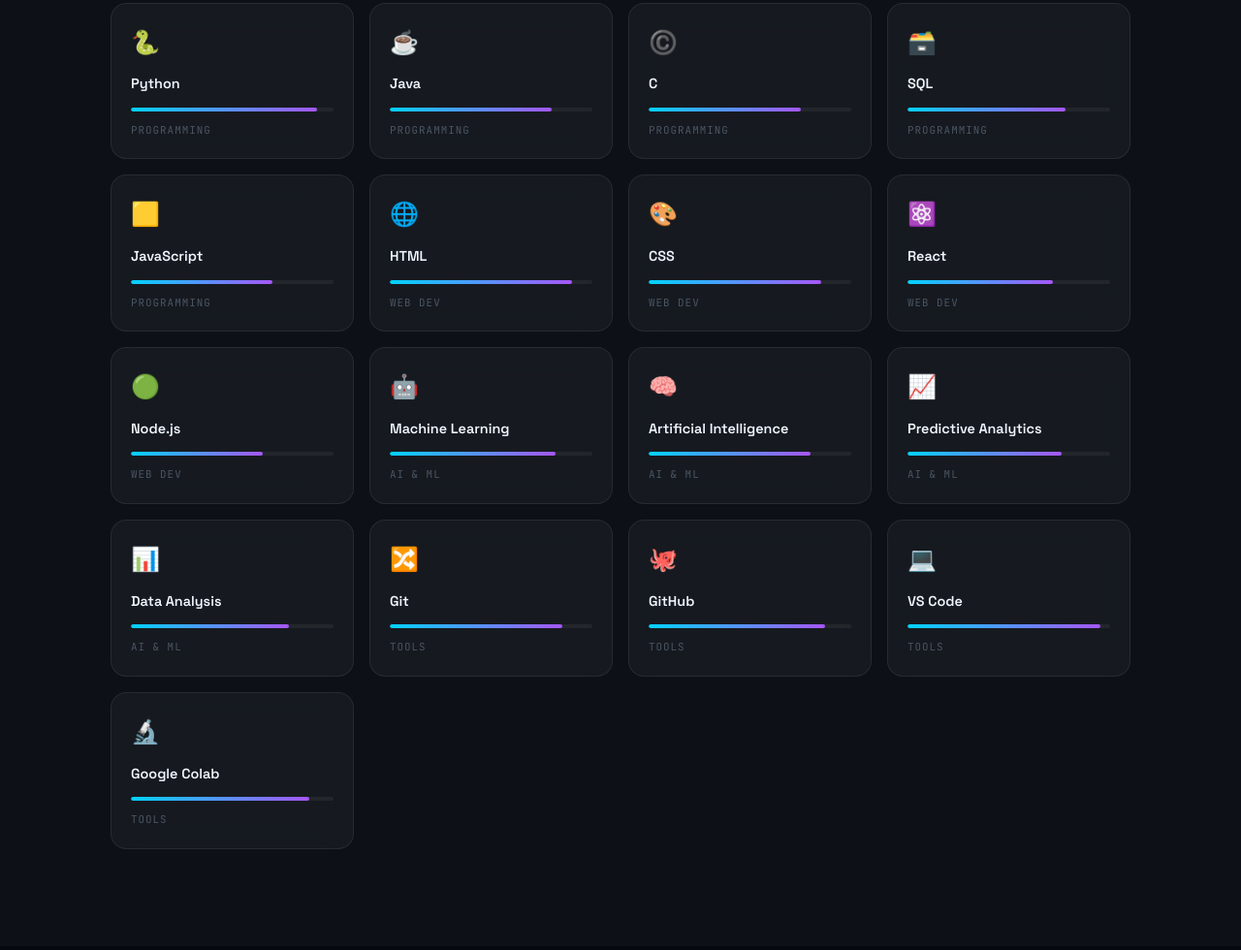
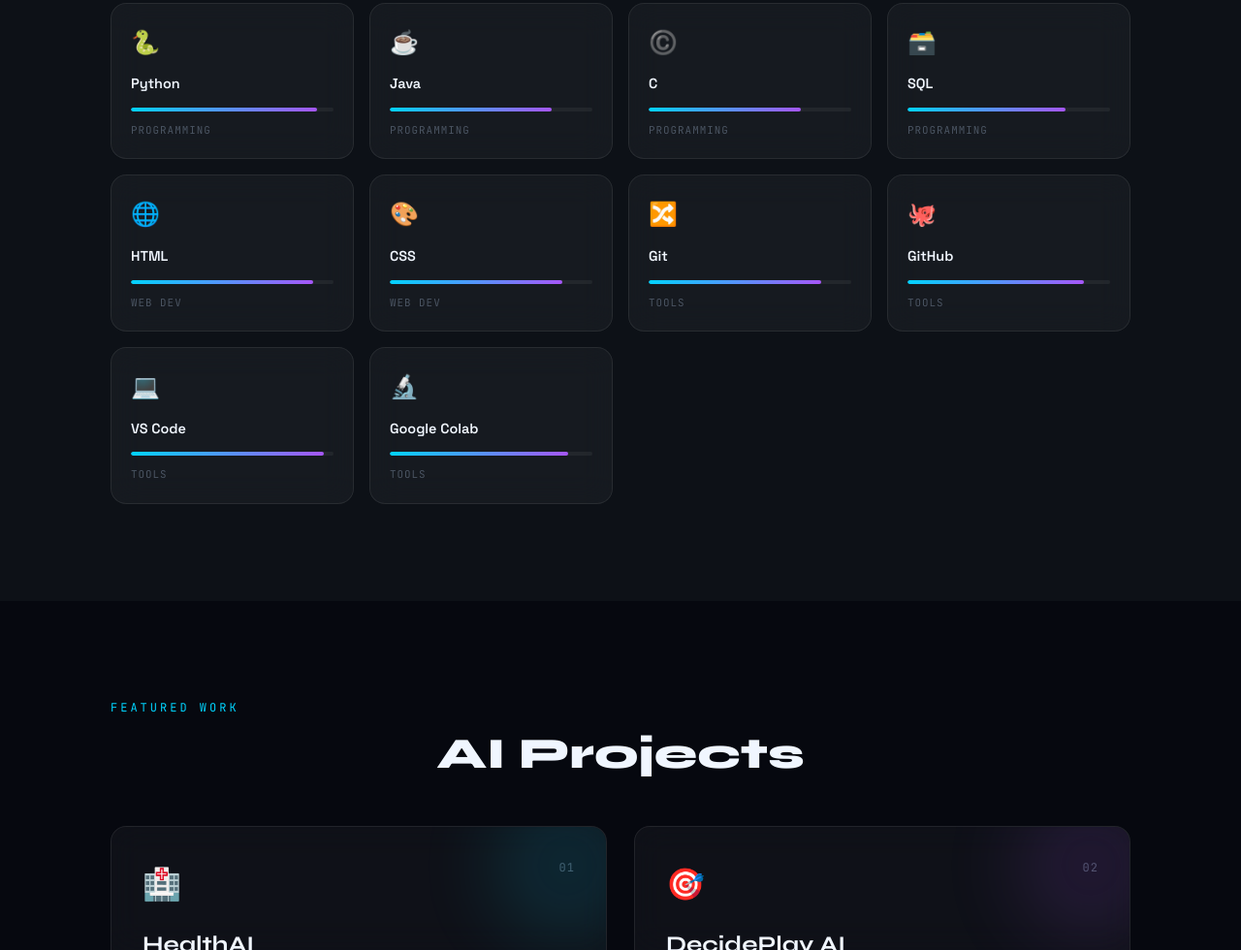
Before and after one commit to aishu104/My_portfolio, a plain HTML site: page index.html in a window 1280 px wide. Shown: the part 2001-2981 px from the top of the page at 97% size. Drawn offline with Linux system fonts and the light colour scheme.

Commit message:
Remove unused skill cards from index.html
Removed several skill cards related to JavaScript, React, Node.js, Machine Learning, Artificial Intelligence, and Predictive Analytics.

```diff
--- a/index.html
+++ b/index.html
@@ -188,12 +188,6 @@
           <div class="skill-bar-wrap"><div class="skill-bar" data-w="78"></div></div>
           <div class="skill-cat-tag">Programming</div>
         </div>
-        <div class="skill-card glass-card" data-cat="programming">
-          <div class="skill-icon">🟨</div>
-          <div class="skill-name">JavaScript</div>
-          <div class="skill-bar-wrap"><div class="skill-bar" data-w="70"></div></div>
-          <div class="skill-cat-tag">Programming</div>
-        </div>
         <!-- Web -->
         <div class="skill-card glass-card" data-cat="web">
           <div class="skill-icon">🌐</div>
@@ -206,43 +200,6 @@
           <div class="skill-name">CSS</div>
           <div class="skill-bar-wrap"><div class="skill-bar" data-w="85"></div></div>
           <div class="skill-cat-tag">Web Dev</div>
-        </div>
-        <div class="skill-card glass-card" data-cat="web">
-          <div class="skill-icon">⚛️</div>
-          <div class="skill-name">React</div>
-          <div class="skill-bar-wrap"><div class="skill-bar" data-w="72"></div></div>
-          <div class="skill-cat-tag">Web Dev</div>
-        </div>
-        <div class="skill-card glass-card" data-cat="web">
-          <div class="skill-icon">🟢</div>
-          <div class="skill-name">Node.js</div>
-          <div class="skill-bar-wrap"><div class="skill-bar" data-w="65"></div></div>
-          <div class="skill-cat-tag">Web Dev</div>
-        </div>
-        <!-- AI -->
-        <div class="skill-card glass-card" data-cat="ai">
-          <div class="skill-icon">🤖</div>
-          <div class="skill-name">Machine Learning</div>
-          <div class="skill-bar-wrap"><div class="skill-bar" data-w="82"></div></div>
-          <div class="skill-cat-tag">AI & ML</div>
-        </div>
-        <div class="skill-card glass-card" data-cat="ai">
-          <div class="skill-icon">🧠</div>
-          <div class="skill-name">Artificial Intelligence</div>
-          <div class="skill-bar-wrap"><div class="skill-bar" data-w="80"></div></div>
-          <div class="skill-cat-tag">AI & ML</div>
-        </div>
-        <div class="skill-card glass-card" data-cat="ai">
-          <div class="skill-icon">📈</div>
-          <div class="skill-name">Predictive Analytics</div>
-          <div class="skill-bar-wrap"><div class="skill-bar" data-w="76"></div></div>
-          <div class="skill-cat-tag">AI & ML</div>
-        </div>
-        <div class="skill-card glass-card" data-cat="ai">
-          <div class="skill-icon">📊</div>
-          <div class="skill-name">Data Analysis</div>
-          <div class="skill-bar-wrap"><div class="skill-bar" data-w="78"></div></div>
-          <div class="skill-cat-tag">AI & ML</div>
         </div>
         <!-- Tools -->
         <div class="skill-card glass-card" data-cat="tools">
```
